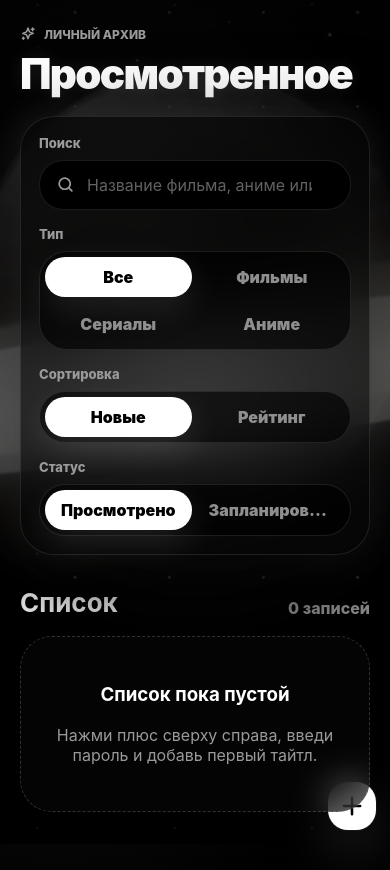
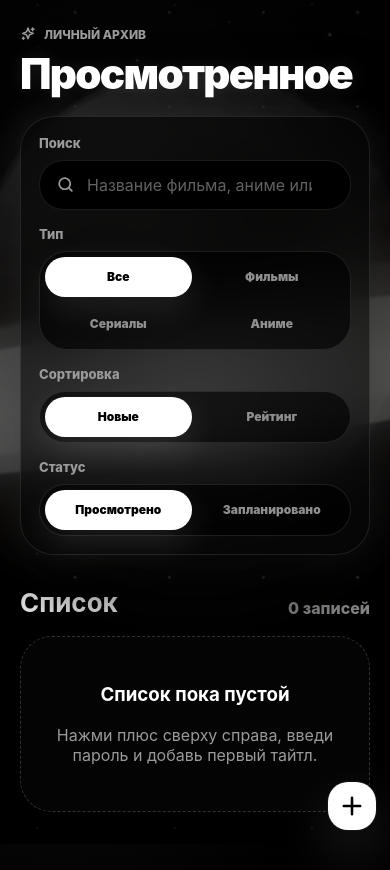
Before and after one commit to yadobr1337/me, a plain HTML site: page index.html in a window 390 px wide. Drawn offline with Linux system fonts and the light colour scheme.

Commit message:
Fix responsive filters and mobile add button

```diff
--- a/index.html
+++ b/index.html
@@ -4,7 +4,7 @@
     <meta charset="UTF-8" />
     <meta name="viewport" content="width=device-width, initial-scale=1.0" />
     <title>Мой список просмотренного</title>
-    <link rel="stylesheet" href="styles.css?v=20260427-buttons1" />
+    <link rel="stylesheet" href="styles.css?v=20260427-buttons2" />
   </head>
   <body>
     <div class="space-bg" aria-hidden="true">
@@ -63,7 +63,7 @@
           </div>
         </label>
 
-        <div class="control-group">
+        <div class="control-group type-field">
           <span>Тип</span>
           <div class="segmented" id="typeFilter">
             <button class="active" type="button" data-type="all">Все</button>
@@ -186,6 +186,6 @@
       </form>
     </dialog>
 
-    <script src="app.js?v=20260427-buttons1"></script>
+    <script src="app.js?v=20260427-buttons2"></script>
   </body>
 </html>
--- a/styles.css
+++ b/styles.css
@@ -317,12 +317,16 @@ button {
 .topbar,
 .shell {
   position: relative;
-  z-index: 1;
   max-width: 1360px;
   margin: 0 auto;
 }
 
+.shell {
+  z-index: 1;
+}
+
 .topbar {
+  z-index: 20;
   display: flex;
   align-items: center;
   justify-content: space-between;
@@ -462,8 +466,8 @@ h2 {
 }
 
 .controls {
-  display: grid;
-  grid-template-columns: minmax(280px, 1.2fr) minmax(420px, 1fr) minmax(230px, 0.62fr) minmax(360px, 0.82fr);
+  display: flex;
+  flex-wrap: wrap;
   gap: 16px;
   align-items: end;
   margin-bottom: 32px;
@@ -473,6 +477,26 @@ h2 {
   background: rgba(8, 8, 8, 0.72);
   box-shadow: var(--shadow), var(--glow);
   backdrop-filter: blur(22px);
+}
+
+.search-field {
+  flex: 1 1 300px;
+  min-width: 240px;
+}
+
+.type-field {
+  flex: 1 1 390px;
+  min-width: 320px;
+}
+
+.sort-field {
+  flex: 0 1 230px;
+  min-width: 200px;
+}
+
+.status-field {
+  flex: 1 1 340px;
+  min-width: 300px;
 }
 
 label,
@@ -644,8 +668,9 @@ input[type="range"] {
   border-radius: 23px;
   color: #8f8f8f;
   background: transparent;
+  font-size: clamp(12px, 0.95vw, 15px);
   font-weight: 900;
-  padding: 0 10px;
+  padding: 0 8px;
   white-space: nowrap;
   overflow: hidden;
   text-overflow: ellipsis;
@@ -1538,7 +1563,15 @@ input[type="range"] {
   }
 
   .controls {
+    display: grid;
     grid-template-columns: 1fr;
+  }
+
+  .search-field,
+  .type-field,
+  .sort-field,
+  .status-field {
+    min-width: 0;
   }
 
   .segmented {
@@ -1646,8 +1679,9 @@ input[type="range"] {
   .add-button {
     position: fixed;
     right: 14px;
-    bottom: 14px;
-    z-index: 8;
+    bottom: max(14px, env(safe-area-inset-bottom));
+    z-index: 9999;
+    pointer-events: auto;
   }
 
   .black-hole {
```
